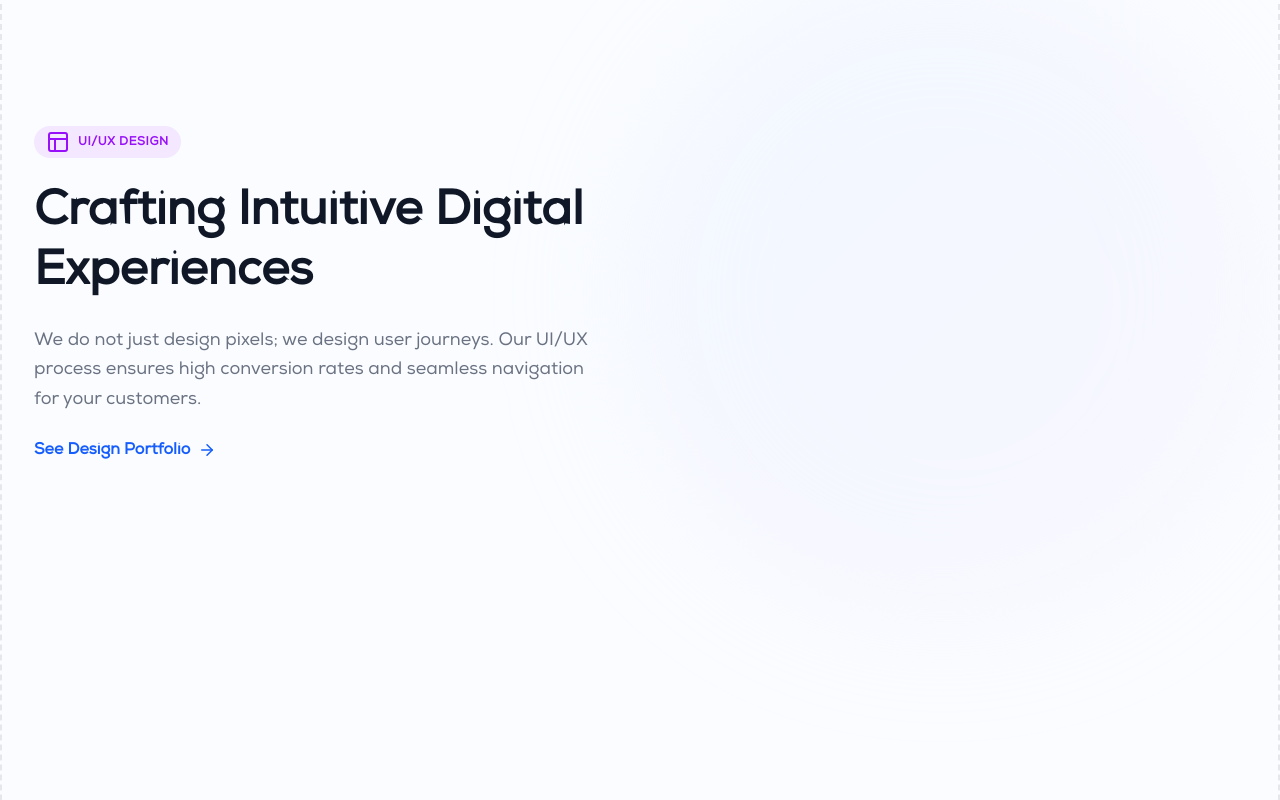
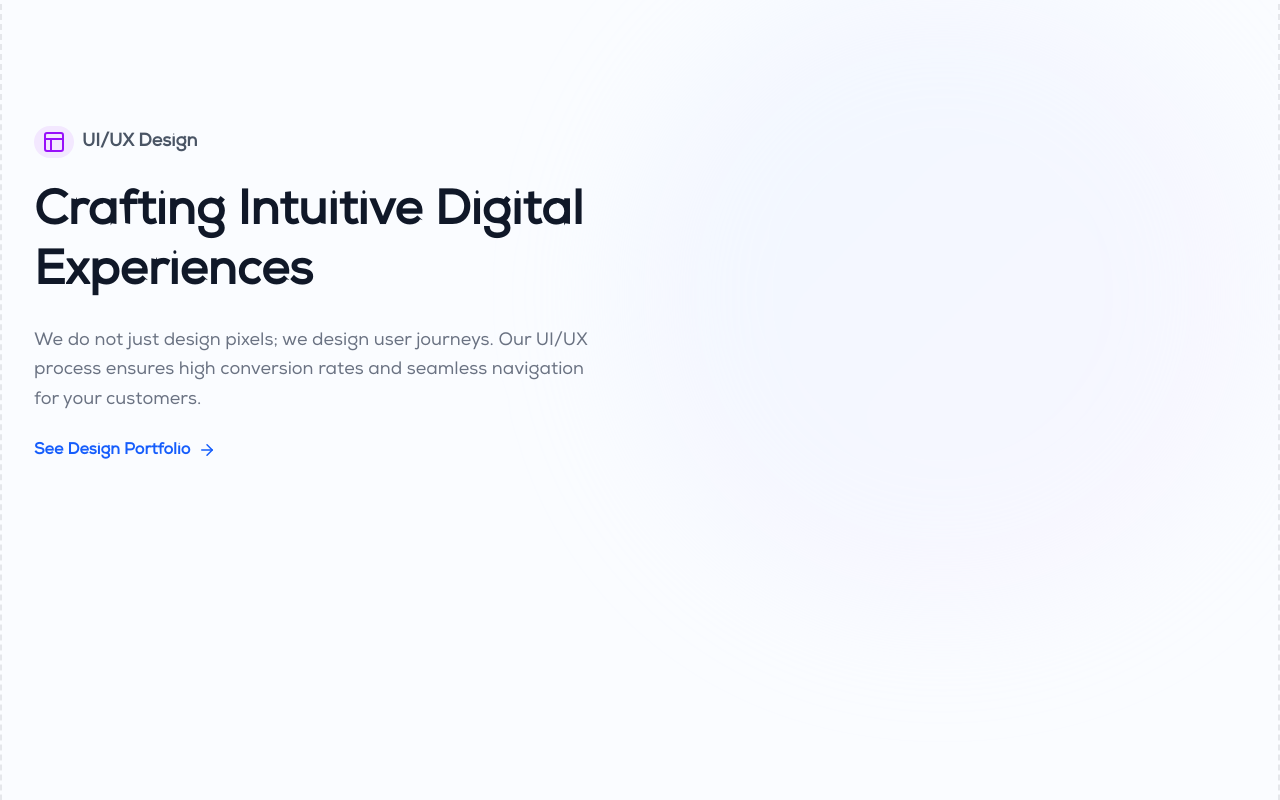
Before and after one commit to ichramsyah/secha-frontend, a Next.js app: page / in a window 1280 px wide. Shown: the part 1460-2260 px from the top of the page. Built offline with nearby package versions, Linux system fonts and the light colour scheme.

Commit message:
feat: tidy up the code

```diff
--- a/app/components/Feature.tsx
+++ b/app/components/Feature.tsx
@@ -18,7 +18,6 @@ const features = [
     cta: 'See Design Portfolio',
     icon: <Layout className="text-purple-600" />,
     color: 'bg-purple-100 text-purple-600',
-    // === VISUAL: UI/UX Wireframe ===
     visual: (
       <div className="ui-bg relative w-full max-w-md bg-white rounded-xl shadow-2xl p-6 border border-gray-100 opacity-0 scale-95">
         <div className="flex gap-4 mb-6">
@@ -50,7 +49,6 @@ const features = [
     cta: 'View Mobile Projects',
     icon: <Smartphone className="text-pink-600" />,
     color: 'bg-pink-100 text-pink-600',
-    // === VISUAL: Mobile Phone ===
     visual: (
       <div className="mobile-frame w-full max-w-xs mx-auto bg-gray-900 rounded-[2.5rem] border-[8px] border-gray-800 shadow-2xl overflow-hidden h-[400px] relative opacity-0 translate-y-10">
         <div className="absolute top-0 left-1/2 -translate-x-1/2 w-24 h-6 bg-gray-800 rounded-b-xl z-10"></div>
@@ -74,7 +72,7 @@ const features = [
             </div>
           </div>
           <div className="mobile-card bg-gray-50 h-32 rounded-xl border-dashed border-2 border-gray-200 flex items-center justify-center opacity-0 scale-90">
-            <span className="text-xs text-gray-400">Interactive Chart</span>
+            <span className="text-xs text-gray-400"></span>
           </div>
         </div>
       </div>
@@ -198,10 +196,7 @@ const Feature = () => {
       const sections = gsap.utils.toArray('.desktop-content-section') as Element[];
       const visuals = gsap.utils.toArray('.desktop-visual-item') as HTMLElement[];
 
-      // --- INITIAL SETUP ---
-      // 1. Hide all visuals initially
       gsap.set(visuals, { autoAlpha: 0, scale: 0.95 });
-      // 2. Make the FIRST visual visible immediately so there's no gap at the start
       if (visuals[0]) {
         gsap.set(visuals[0], { autoAlpha: 1, scale: 1 });
       }
@@ -209,42 +204,26 @@ const Feature = () => {
       sections.forEach((section: any, index) => {
         const visualContainer = visuals[index];
 
-        // ----------------------------------------------------
-        // 1. CROSSFADE VISIBILITY LOGIC (Fix for "Disappearing too quickly")
-        // ----------------------------------------------------
-        // Instead of hiding on leave, we animate the CURRENT one In,
-        // and the PREVIOUS one Out manually.
-
         ScrollTrigger.create({
           trigger: section,
-          start: 'top 60%', // Trigger slightly earlier for smoother transition
+          start: 'top 60%',
           end: 'bottom 60%',
 
-          // On Enter (Scrolling Down): Show Current, Hide Previous
           onEnter: () => {
-            // Show current
             gsap.to(visualContainer, { autoAlpha: 1, scale: 1, duration: 0.5, overwrite: 'auto' });
-            // Hide previous (if exists)
             if (index > 0) {
               gsap.to(visuals[index - 1], { autoAlpha: 0, scale: 0.95, duration: 0.5, overwrite: 'auto' });
             }
           },
 
-          // On Leave Back (Scrolling Up): Hide Current, Show Previous
           onLeaveBack: () => {
-            // Hide current
             gsap.to(visualContainer, { autoAlpha: 0, scale: 0.95, duration: 0.5, overwrite: 'auto' });
-            // Show previous (if exists)
             if (index > 0) {
               gsap.to(visuals[index - 1], { autoAlpha: 1, scale: 1, duration: 0.5, overwrite: 'auto' });
             }
           },
         });
 
-        // ----------------------------------------------------
-        // 2. DETAILED ANIMATIONS (Scrub Logic - Unchanged)
-        // ----------------------------------------------------
-        // This triggers the internal animations (dots, lines, graphs)
         const tl = gsap.timeline({
           scrollTrigger: {
             trigger: section,
@@ -365,9 +344,9 @@ const Feature = () => {
           <div className="space-y-[80vh] pb-[10vh]">
             {features.map((feature) => (
               <div key={feature.id} className="desktop-content-section min-h-[100vh] flex flex-col justify-center space-y-6 pr-12">
-                <div className={`inline-flex items-center gap-2 px-3 py-1 rounded-full text-xs font-bold uppercase tracking-wider ${feature.color} w-fit`}>
-                  {feature.icon}
-                  {feature.category}
+                <div className="flex items-center">
+                  <div className={`inline-flex items-center gap-2 px-2 py-1 rounded-full text-xs font-bold uppercase tracking-wider ${feature.color} w-fit`}>{feature.icon}</div>
+                  <h1 className="pl-2 font-black text-lg text-gray-600">{feature.category}</h1>
                 </div>
                 <h3 className="text-5xl font-bold text-gray-900 leading-tight">{feature.title}</h3>
                 <p className="text-lg text-gray-500 leading-relaxed">{feature.description}</p>
```
